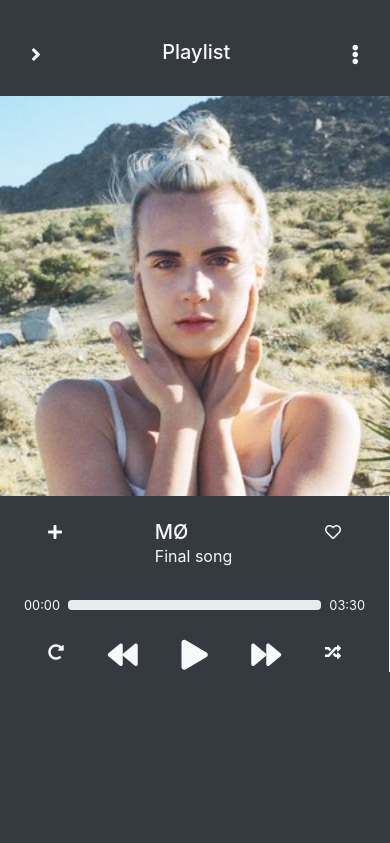
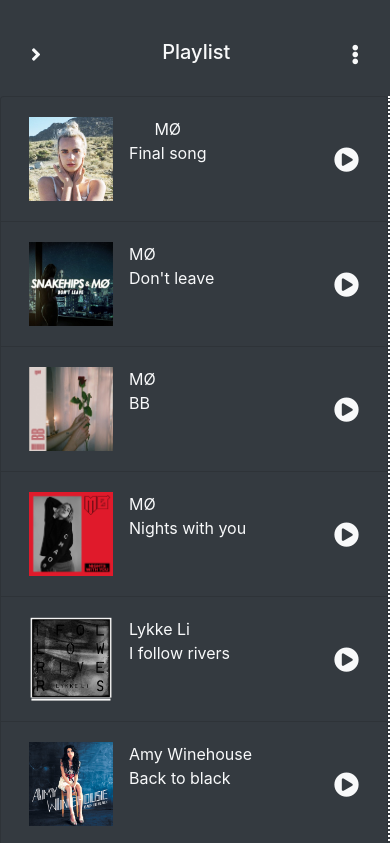
Before and after one commit to pauliht/musicplayer, a website: page www/index.html in a window 390 px wide. Both pictures are taken after a click on the icon 36 px from the left and 55 px from the top of the page. Shown: the top 843 px of the page. Drawn offline with nearby package versions, Linux system fonts and the light colour scheme.

Commit message:
mp3 file now working

```diff
--- a/www/index.html
+++ b/www/index.html
@@ -27,22 +27,23 @@
           <div class="musiclist mb-2">
             <div class="list-group">
               <button id="final_song" type="button" class="bg-dark text-light list-group-item list-group-item--action d-flex">
-                <img src="/img/final_song.jpg" class="rounded float-left p-2" alt="Mo">
+                <img src="/img/final_song.jpg" class="rounded float-left p-2" alt="final_song">
                 <div class="p-2">
                   <p class="mb-0">MØ</p>
                   <p>Final song</p>
                 </div>
                 <i class="fas fa-play-circle ml-auto p-2"></i>
-                <audio src="final_song.mp3" type="audio/mpeg">
+                <audio id="playSong1" src="/mp3/final_song.mp3" type="audio/mpeg">
                 </audio>
               </button>
               <button id="dont_leave" type="button" class="bg-dark text-light list-group-item list-group-item-action d-flex">
-                <img src="/img/dont_leave.jpg" class="rounded float-left p-2" alt="final_song">
+                <img src="/img/dont_leave.jpg" class="rounded float-left p-2" alt="don't_leave">
                 <div class="p-2">
                 <p class="mb-0">MØ</p>
                 <p>Don't leave</p>
                 </div>
                 <i class="fas fa-play-circle ml-auto p-2"></i>
+                <audio src="/mp3/dont_leave.mp3"></audio>
               </button>
               <button id="bb" type="button" class="bg-dark text-light list-group-item list-group-item-action d-flex">
                 <img src="/img/bb.jpg" class="rounded float-left p-2" alt="bb">
@@ -51,6 +52,7 @@
                 <p>BB</p>
                 </div>
                 <i class="fas fa-play-circle ml-auto p-2"></i>
+                <audio src="/mp3/bb.mp3"></audio>
               </button>
               <button id="nights_with_you" type="button" class="bg-dark text-light list-group-item list-group-item-action d-flex">
                 <img src="/img/nights_with_you.jpg" class="rounded float-left p-2" alt="nights_with_you">
@@ -59,6 +61,7 @@
                 <p>Nights with you</p>
                 </div>
                 <i class="fas fa-play-circle ml-auto p-2"></i>
+                <audio src="/mp3/nights_with_you.mp3"></audio>
               </button>
               <button id="i_follow_rivers" type="button" class="bg-dark text-light list-group-item list-group-item-action d-flex">
                 <img src="/img/i_follow_rivers.jpg" class="rounded float-left p-2" alt="nights_with_you">
@@ -67,6 +70,7 @@
                 <p>I follow rivers</p>
                 </div>
                 <i class="fas fa-play-circle ml-auto p-2"></i>
+                <audio src="/mp3/i_follow_rivers.mp3"></audio>
               </button>
               <button id="back_to_black" type="button" class="bg-dark text-light list-group-item list-group-item-action d-flex">
                 <img src="/img/back_to_black.jpg" class="rounded float-left p-2" alt="nights_with_you">
@@ -75,6 +79,7 @@
                 <p>Back to black</p>
                 </div>
                 <i class="fas fa-play-circle ml-auto p-2"></i>
+                <audio src="/mp3/back_to_black.mp3"></audio>
               </button>
               <button id="disco_tits" type="button" class="bg-dark text-light list-group-item list-group-item-action d-flex">
                 <img src="/img/disco_tits.jpg" class="rounded float-left p-2" alt="nights_with_you">
@@ -83,14 +88,15 @@
                 <p>Disco tits</p>
                 </div>
                 <i class="fas fa-play-circle ml-auto p-2"></i>
+                <audio controls src="/mp3/disco_tits.mp3"></audio>
               </button>
             </div>
           </div>
         </div>
       <!-- RIGHT -->
-        <div class="music playlistRight col p-0 mt-2 mb-2">
+        <div class="playlistRight col p-0 mt-2 mb-2">
             <div class="musicPlayer"><img class="imgPlay" src="/img/final_song.jpg" alt="final_song"></div>
-              <div class="d-flex justify-content-between mt-4">
+              <div class="d-flex justify-content-between pt-4 pt-3">
                 <div><i class="fas fa-plus ml-5"></i></div>
                 <div> <h5 class="card-title mb-0">MØ</h5>
                 <p class="card-text">Final song</p></div>
@@ -98,7 +104,7 @@
             </div>
 
 
-            <div class="timePlayer d-flex justify-content-between mt-4">
+            <div class="timePlayer d-flex justify-content-between pt-4 pb-4">
               <div class="ml-4"><small>00:00</small></div>
               <div class="progress" style="height: 10px; width: 65%;">
                 <div class="progress-bar w-0" role="progressbar" aria-valuenow="75" aria-valuemin="0" aria-valuemax="100"></div>
@@ -106,10 +112,10 @@
               <div class="mr-4"><small>03:30</small></div>
             </div>
 
-            <div class="d-flex justify-content-between mt-4">
+            <div id="controlBoarder" class="d-flex justify-content-between mt-4">
               <div class="ml-5"><i class="fas fa-redo-alt"></i></div>
               <div><i class="fas fa-backward"></i></div>
-              <div><i class="fas fa-play"></i></div>
+              <div><i id="playMe" class="fas fa-play-circle"></i></div>
               <div><i class="fas fa-forward"></i></div>
               <div class="mr-5"><i class="fas fa-random"></i></div>
             </div>
--- a/www/main.js
+++ b/www/main.js
@@ -5,13 +5,16 @@
   $(".playlistLeft").toggle();
 });
 
-/* $(".fa-angle-right").click(function () {
-  $(".playlistRight").toggle();
-}); */
+$(".fa-angle-right").click(function () {
+  $(".playlistLeft").toggle();
+});
 
 
 
-
+function myFunction() {
+  var x = document.getElementById('#playSong1').duration;
+  document.getElementById("final_song.mp3").innerHTML = x;
+}
 
 
 /* $('.laggen-btn').click(function(){
--- a/www/style.css
+++ b/www/style.css
@@ -11,7 +11,7 @@
 .music{
   padding-left:0;
   padding-right:0;
-  border-right: 1px solid #fff;
+  border-right: 2px dotted #fff;
 }
 
 i.fa-play-circle{
@@ -45,8 +45,8 @@
   font-size: 30px;
 }
 
-i.fa-play{
-  font-size: 30px;
+#playMe{
+  font-size: 65px;
 }
 
 i.fa-forward{
@@ -101,5 +101,7 @@
   .playlistRight{
     max-height: 600px;
   }
+}#controlBoarder{
+display: flex;
+align-items: center;
 }
-}
```
Also changed, not shown: 7 other files.
